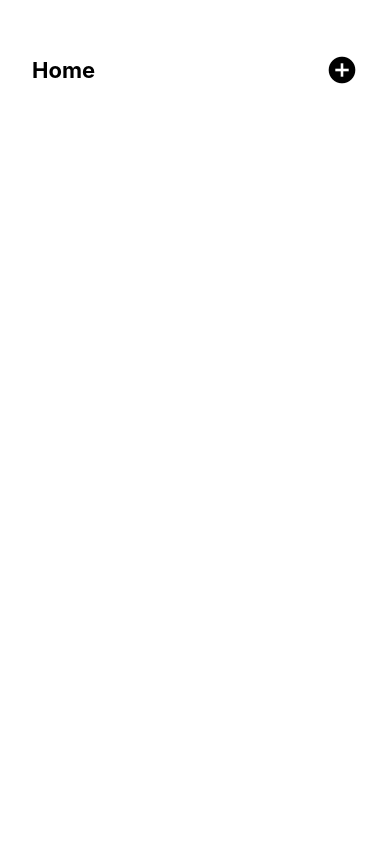
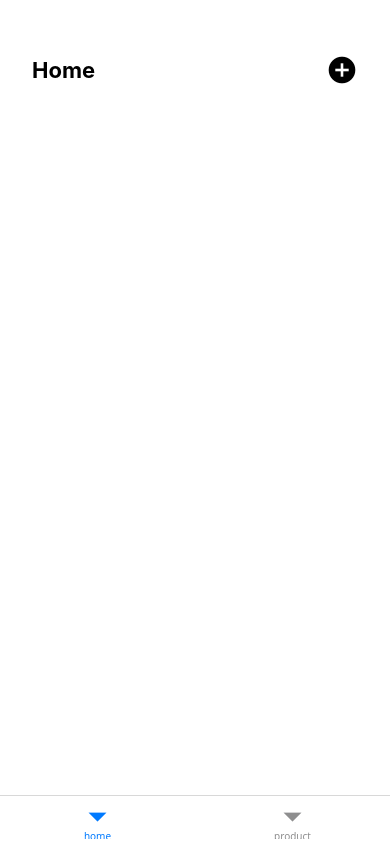
Before and after one commit to rafaelsous/navigation, a React Native app: screen / in a window 390 px wide. Built offline with nearby package versions, Linux system fonts and the light colour scheme.

Commit message:
Bottom Navigator

```diff
--- a/package.json
+++ b/package.json
@@ -10,6 +10,7 @@
   },
   "dependencies": {
     "@expo/vector-icons": "^15.0.3",
+    "@react-navigation/bottom-tabs": "^7.8.6",
     "@react-navigation/elements": "^2.8.3",
     "@react-navigation/native": "^7.1.21",
     "@react-navigation/native-stack": "^7.6.4",
--- a/src/app/Home.tsx
+++ b/src/app/Home.tsx
@@ -1,12 +1,12 @@
 import { View } from "react-native";
 
-import { StackRoutesProps } from "@/routes/StackRoutes";
+import { BottomTabRoutesProps } from "@/routes/BottomTabRoutes";
 
 import { Title } from "@/components/Title";
 import { Header } from "@/components/Header";
 import { ButtonIcon } from "@/components/ButtonIcon";
 
-export function Home({ navigation }: Readonly<StackRoutesProps<"home">>) {
+export function Home({ navigation }: Readonly<BottomTabRoutesProps<"home">>) {
   function handleNavigateToProduct() {
     navigation.navigate("product", {
       id: Math.random().toString(36).substring(2),
--- a/src/app/Product.tsx
+++ b/src/app/Product.tsx
@@ -1,20 +1,15 @@
 import { View } from "react-native";
-import { useRoute } from "@react-navigation/native";
 
-import { StackRoutesProps } from "@/routes/StackRoutes";
+import { BottomTabRoutesProps } from "@/routes/BottomTabRoutes";
 
 import { Title } from "@/components/Title";
 import { Header } from "@/components/Header";
 import { ButtonIcon } from "@/components/ButtonIcon";
 
-type RouteParams = StackRoutesProps<"product">;
-
 export function Product({
   navigation,
   route,
-}: Readonly<StackRoutesProps<"product">>) {
-  const { params } = useRoute<RouteParams["route"]>();
-
+}: Readonly<BottomTabRoutesProps<"product">>) {
   function handleNavigateGoBack() {
     navigation.goBack();
   }
@@ -37,8 +32,7 @@ export function Product({
         <Title style={{ fontSize: 24, textAlign: "center" }}>
           Product ID:{" "}
           <Title style={{ fontSize: 24, fontWeight: 700 }}>
-            {/*route.params?.id*/}
-            {params?.id}
+            {route.params?.id}
           </Title>
         </Title>
       )}
--- /dev/null
+++ b/src/routes/BottomTabRoutes.tsx
@@ -0,0 +1,30 @@
+import {
+  createBottomTabNavigator,
+  BottomTabScreenProps,
+} from "@react-navigation/bottom-tabs";
+
+import { Home } from "@/app/Home";
+import { Product } from "@/app/Product";
+
+export type BottomTabRoutesList = {
+  home: undefined;
+  product:
+    | undefined
+    | {
+        id: string;
+      };
+};
+
+export type BottomTabRoutesProps<T extends keyof BottomTabRoutesList> =
+  BottomTabScreenProps<BottomTabRoutesList, T>;
+
+const { Navigator, Screen } = createBottomTabNavigator<BottomTabRoutesList>();
+
+export function BottomTabRoutes() {
+  return (
+    <Navigator initialRouteName="home" screenOptions={{ headerShown: false }}>
+      <Screen name="home" component={Home} />
+      <Screen name="product" component={Product} />
+    </Navigator>
+  );
+}
--- a/src/routes/index.tsx
+++ b/src/routes/index.tsx
@@ -1,11 +1,11 @@
 import { NavigationContainer } from "@react-navigation/native";
 
-import { StackRoutes } from "./StackRoutes";
+import { BottomTabRoutes } from "./BottomTabRoutes";
 
 export function Routes() {
   return (
     <NavigationContainer>
-      <StackRoutes />
+      <BottomTabRoutes />
     </NavigationContainer>
   );
 }
```
Also changed, not shown: 1 other file (tests, documents, lock files or other folders).
